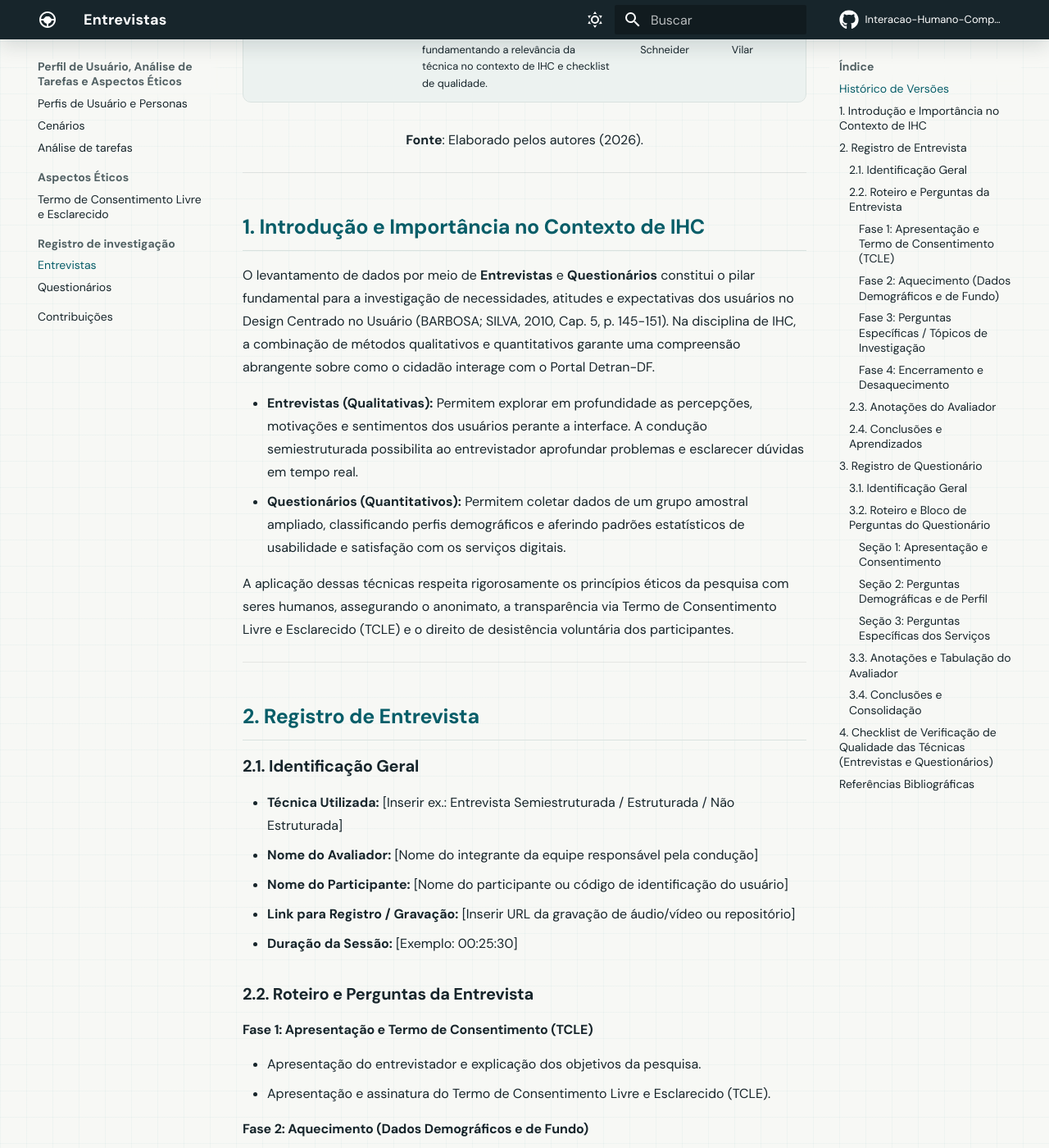
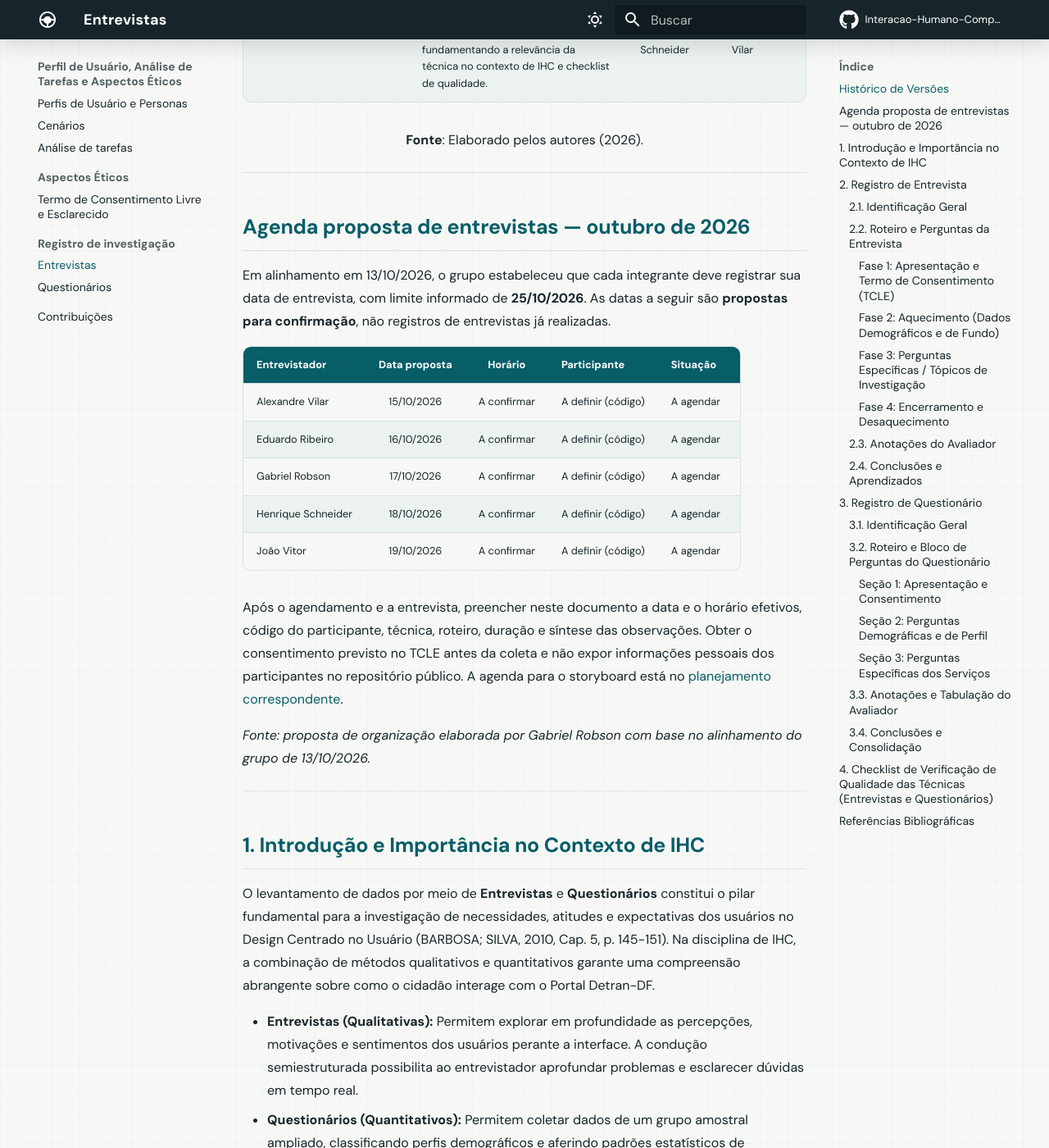
Before and after one commit to Interacao-Humano-Computador/2026.2-Grupo03, an MkDocs documentation site: the page built from docs/perfil-de-usuario/entrevistas/entrevistas.md, in a window 1280 px wide and 1400 px high, scrolled down 686 px. Shown: the whole window at 82% size. Built offline with MkDocs 1.6.1 and Material for MkDocs 9.7.7, drawn with Linux system fonts in a browser that asks for light colours; comment, search, counter and statistics services are not loaded.

Commit message:
docs: agenda entrevistas e storyboard por integrante ate 25 outubro

```diff
--- a/docs/perfil-de-usuario/entrevistas/entrevistas.md
+++ b/docs/perfil-de-usuario/entrevistas/entrevistas.md
@@ -14,6 +14,24 @@ Este documento consolida o planejamento, os roteiros e a estrutura de registro p
 | 27/09/2026 | 1.1 | Inclusão de texto introdutório fundamentando a relevância da técnica no contexto de IHC e checklist de qualidade. | Henrique Schneider | Alexandre Vilar |
 
 <p align="center"><b>Fonte</b>: Elaborado pelos autores (2026).</p>
+
+---
+
+## Agenda proposta de entrevistas — outubro de 2026
+
+Em alinhamento em 13/10/2026, o grupo estabeleceu que cada integrante deve registrar sua data de entrevista, com limite informado de **25/10/2026**. As datas a seguir são **propostas para confirmação**, não registros de entrevistas já realizadas.
+
+| Entrevistador | Data proposta | Horário | Participante | Situação |
+| :--- | :---: | :---: | :--- | :--- |
+| Alexandre Vilar | 15/10/2026 | A confirmar | A definir (código) | A agendar |
+| Eduardo Ribeiro | 16/10/2026 | A confirmar | A definir (código) | A agendar |
+| Gabriel Robson | 17/10/2026 | A confirmar | A definir (código) | A agendar |
+| Henrique Schneider | 18/10/2026 | A confirmar | A definir (código) | A agendar |
+| João Vitor | 19/10/2026 | A confirmar | A definir (código) | A agendar |
+
+Após o agendamento e a entrevista, preencher neste documento a data e o horário efetivos, código do participante, técnica, roteiro, duração e síntese das observações. Obter o consentimento previsto no TCLE antes da coleta e não expor informações pessoais dos participantes no repositório público. A agenda para o storyboard está no [planejamento correspondente](../../storyboard/planejamento/story.md).
+
+*Fonte: proposta de organização elaborada por Gabriel Robson com base no alinhamento do grupo de 13/10/2026.*
 
 ---
 
```
